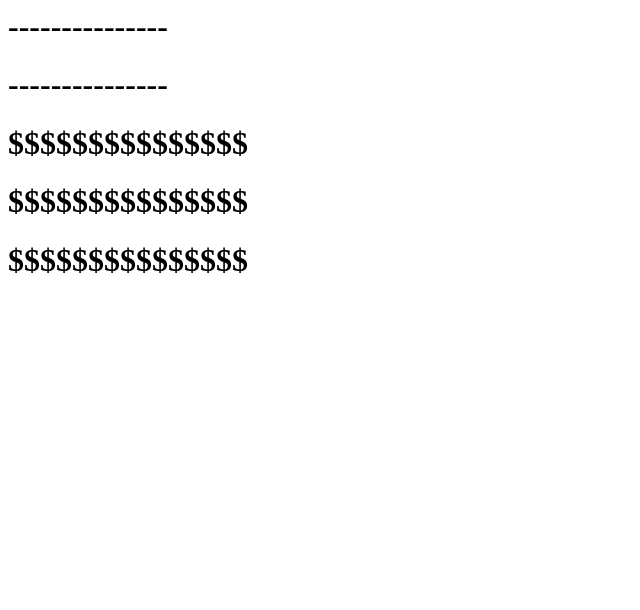
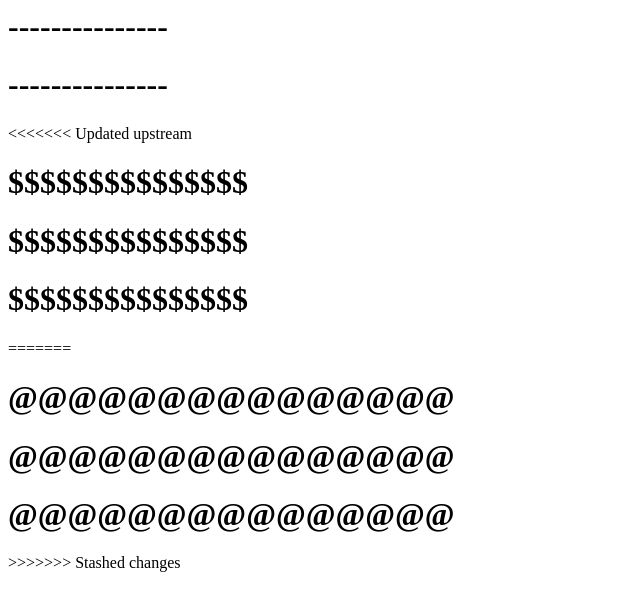
Before and after one commit to sumi534/devops, a plain HTML site: page index.html in a window 1280 px wide. Shown: the whole page, without its empty margins (0-640 px from the left). Drawn offline with Linux system fonts and the light colour scheme.

Commit message:
new second commit

```diff
--- a/index.html
+++ b/index.html
@@ -2,8 +2,14 @@
 	<body>
 		<h1>---------------</h1>
 		<h1>---------------</h1>
+<<<<<<< Updated upstream
 		<h1>$$$$$$$$$$$$$$$</h1>
 		<h1>$$$$$$$$$$$$$$$</h1>
 		<h1>$$$$$$$$$$$$$$$</h1>
+=======
+		<h1>@@@@@@@@@@@@@@@</h1>
+		<h1>@@@@@@@@@@@@@@@</h1>
+		<h1>@@@@@@@@@@@@@@@</h1>
+>>>>>>> Stashed changes
 	</body>
 </html>
```
